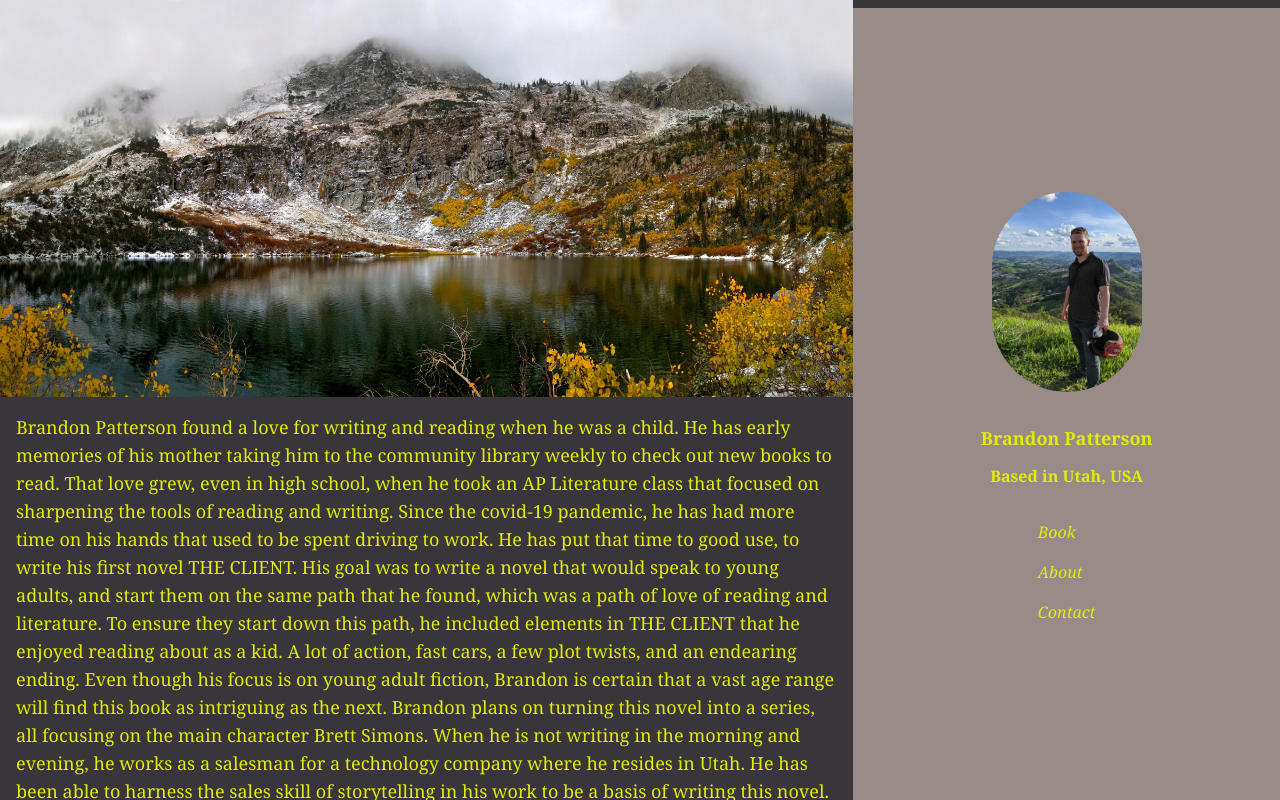
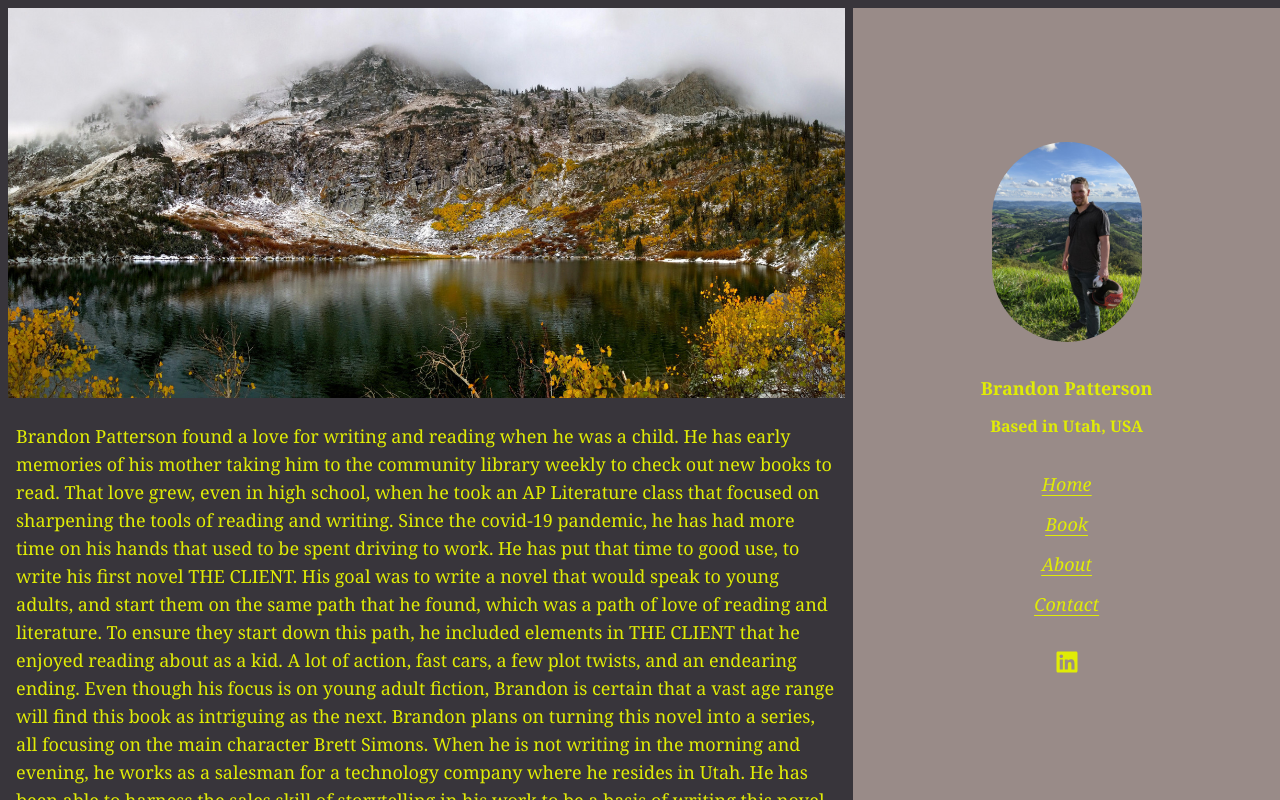
Before and after one commit to poloblue1357/V-School-Assignments, a React (Vite) app in the folder assignments/exercises/brandonauthor/: page / in a window 1280 px wide. Shown: the top 800 px of the page. Built offline with nearby package versions, Linux system fonts and the light colour scheme.

Commit message:
fixing format

```diff
--- a/assignments/exercises/brandonauthor/src/components/Photo.jsx
+++ b/assignments/exercises/brandonauthor/src/components/Photo.jsx
@@ -3,7 +3,7 @@ import mountains3 from "./mountains3.jpeg"
 function Photo() {
     return (
         <div className="col-span-8">
-            <img src={mountains3} className=""/>
+            <img src={mountains3} className="lg:p-1"/>
         </div>
     )
 }
--- a/assignments/exercises/brandonauthor/src/components/Sidebar.jsx
+++ b/assignments/exercises/brandonauthor/src/components/Sidebar.jsx
@@ -1,9 +1,11 @@
 import bSmile from "./bSmile.jpeg"
+import {FaLinkedin} from "react-icons/fa"
+
 
 function Sidebar() {
 
     return (
-        <div className="col-span-4 col-start-9 ">
+        <div className="col-span-4 col-start-9 invisible lg:visible transition">
             <div className="bg-tBeige sticky top-1 h-screen overflow-y-auto">
                 <div className="flex flex-col justify-center items-center space-y-5 h-full">
                     <img src={bSmile} className="rounded-full" height="100px" width="150px"/>
@@ -11,11 +13,17 @@ function Sidebar() {
                         <h3 className="font-bold">Brandon Patterson</h3>
                         <h4 className="font-bold">Based in Utah, USA</h4>
                     </div>
-                    <ul className="italic space-y-3">
-                        <li><a>Book</a></li>
-                        <li><a>About</a></li>
-                        <li><a>Contact</a></li>
+                    <ul className=" italic space-y-2 w-full space-evenly items-center flex flex-col">
+                        <li className=""><a className=" hover:underline decoration-3 hover:text-bold">Home</a></li>
+                        <li className=""><a className="">Book</a></li>
+                        <li className=""><a className="">About</a></li>
+                        <li className=""><a className="">Contact</a></li>
                     </ul>
+                    <div className="text-2xl w-full bg-tBeige justify-center flex items-center bottom-0">
+                        <a target="_blank" href="https://www.linkedin.com/in/brandon-patterson-author/">
+                            <FaLinkedin />
+                        </a>
+                    </div>
                 </div>
             </div>
         </div>
--- a/assignments/exercises/brandonauthor/src/index.css
+++ b/assignments/exercises/brandonauthor/src/index.css
@@ -17,6 +17,9 @@
   }
   h4 {
     @apply text-base
+  }
+  ul li  {
+    @apply underline underline-offset-4 text-lg transition hover:scale-150
   }
 
   /* input,
```
Also changed, not shown: assignments/exercises/brandonauthor/src/App.jsx (+0 -7 lines).
